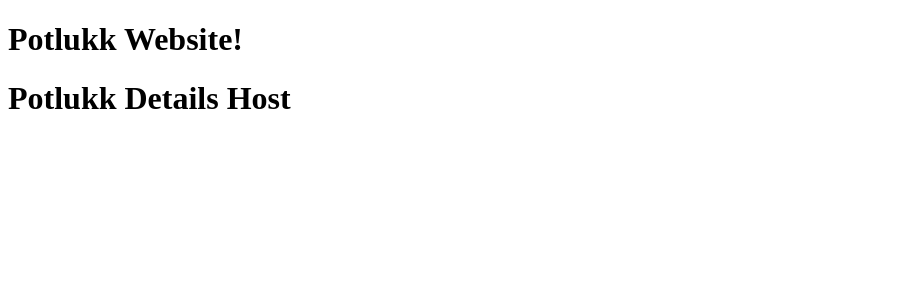
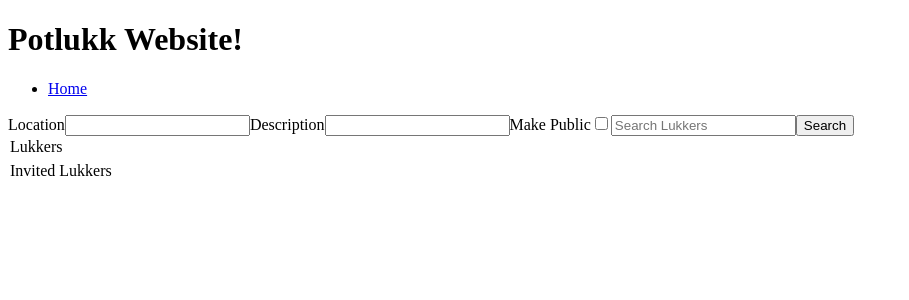
Before and after one commit to brian-spilman/potlukk-react, a React (Create React App) app: page /potlukkinfohost/1 in a window 1280 px wide. Shown: the top 300 px of the page, without its empty margins (0-909 px from the left). Built offline with nearby package versions, Linux system fonts and the light colour scheme.

Commit message:
added ui and installed datepicker

```diff
--- a/package.json
+++ b/package.json
@@ -11,6 +11,7 @@
     "@types/react": "^18.0.27",
     "@types/react-dom": "^18.0.10",
     "react": "^18.2.0",
+    "react-datepicker": "^4.10.0",
     "react-dom": "^18.2.0",
     "react-router-dom": "^6.8.1",
     "react-scripts": "5.0.1",
@@ -40,5 +41,8 @@
       "last 1 firefox version",
       "last 1 safari version"
     ]
+  },
+  "devDependencies": {
+    "@types/react-datepicker": "^4.8.0"
   }
 }
--- a/src/pages/potlukk-details-host-page.tsx
+++ b/src/pages/potlukk-details-host-page.tsx
@@ -1,13 +1,62 @@
+import { NavBar } from "../component/navbar";
+import { useState } from "react";
+import DatePicker from "react-datepicker";
+import "react-datepicker/dist/react-datepicker.css";
 
 
 
 export function PotlukkDetailsHostPage() {
 
 
+    // const date = () => {
+    //     const [startDate, setStartDate] = useState(newDate());
+    //     return (
+    //         <DatePicker selected={startDate} onChange={(date) => setStartDate(date)} />
+    //     );
+    // }
 
     return <>
 
-        <h1>Potlukk Details Host</h1>
+    <NavBar />
+
+        {/* <DatePicker selected={startdate} onChange={(date) => setStartDate(date)} />
+
+        <DatePicker
+            selected={date}
+            onChange={handleDateChange}
+            showTimeSelect
+            dateFormat="Pp"
+        /> */}
+
+        <label htmlFor="location">Location</label>
+        <input type="text" />
+
+        <label htmlFor="description">Description</label>
+        <input type="text" />
+
+        <label htmlFor="isPublic">Make Public</label>
+        <input id="isPublic" type="checkbox" />
+
+        <input type="text" placeholder="Search Lukkers" />
+        <button>Search</button>
+
+        <table>
+            <thead><tr>Lukkers</tr></thead>
+            <tbody>
+                <tr>
+
+                </tr>
+            </tbody>
+        </table>
+
+        <table>
+            <thead><tr>Invited Lukkers</tr></thead>
+            <tbody>
+                <tr>
+
+                </tr>
+            </tbody>
+        </table>
 
     </>
 }
```
Also changed, not shown: 1 other file (tests, documents, lock files or other folders).
